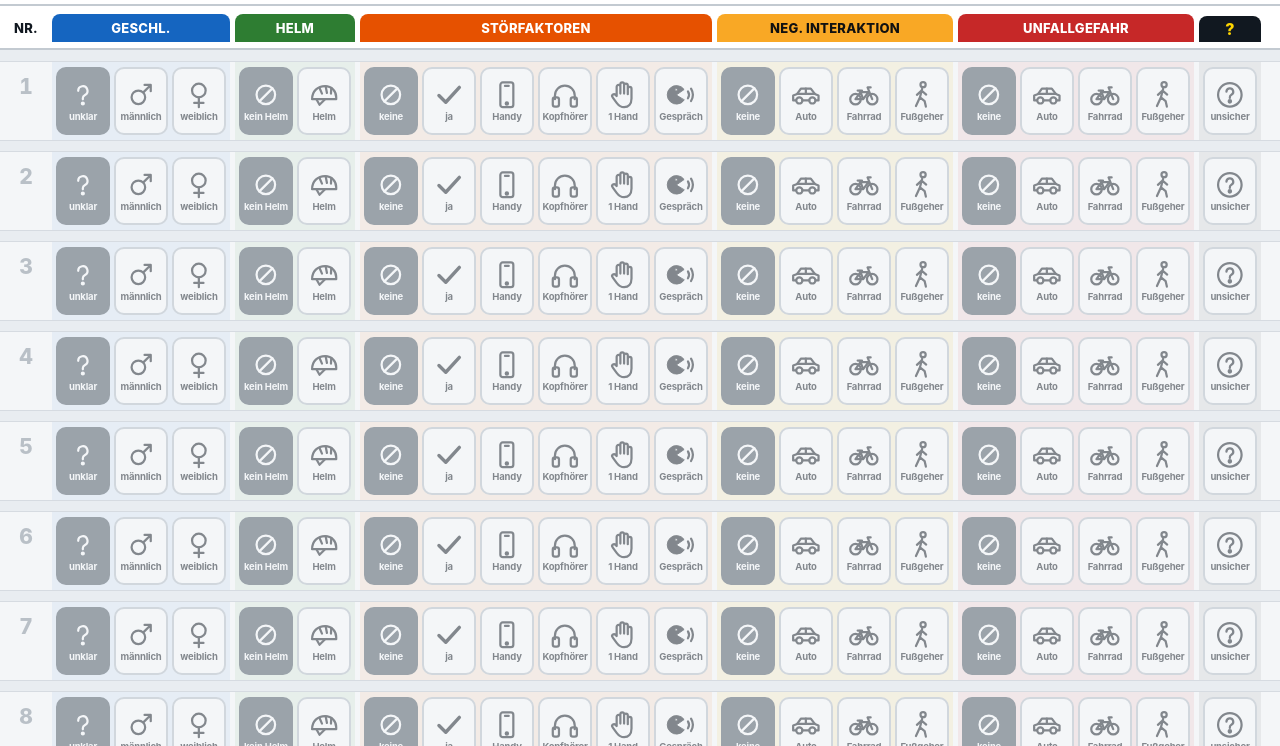
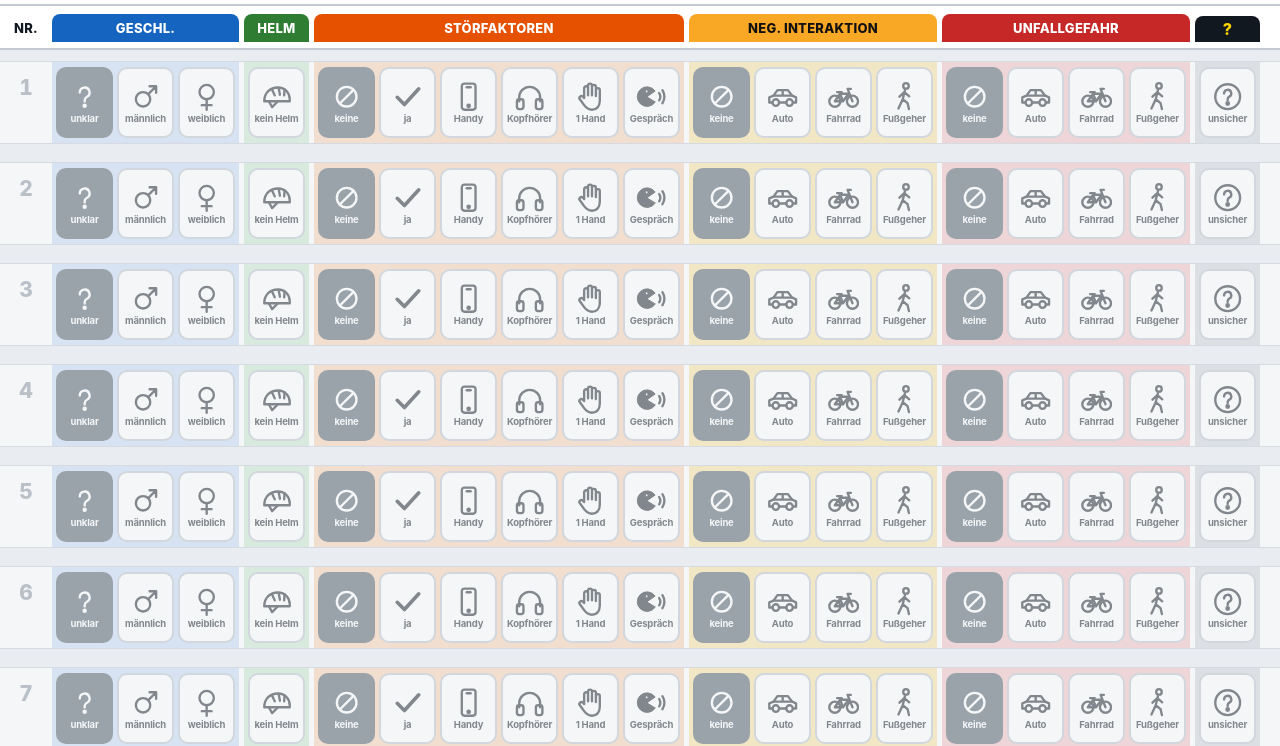
Before and after one commit to Speckzange/Fahrradz-hler, a plain HTML site: page index.html in a window 1280 px wide. Shown: the part 54-800 px from the top of the page. Drawn offline with Linux system fonts and the light colour scheme.

Commit message:
Helm als ein Feld, mehr Zeilenabstand, kräftigere Hintergrundfarben
Co-Authored-By: Claude Opus 5.5 <noreply@anthropic.com>
Claude-Session: https://claude.ai/code/session_01Kpcaaddubyh8tqqxwxpn4i

```diff
--- a/index.html
+++ b/index.html
@@ -29,7 +29,7 @@ button{font-family:inherit;touch-action:manipulation;cursor:pointer}
 .head .nr{width:52px;text-align:center;align-self:center}
 .head .h{text-align:center;border-radius:8px 8px 0 0;padding:6px 0;color:#fff;margin-right:5px}
 .head .h.q{color:#FFD600;font-size:16px;padding:3px 0}
-#list{flex:1;overflow-y:auto;-webkit-overflow-scrolling:touch;display:flex;flex-direction:column;gap:12px;padding:12px 0 40vh}
+#list{flex:1;overflow-y:auto;-webkit-overflow-scrolling:touch;display:flex;flex-direction:column;gap:20px;padding:12px 0 40vh}
 .row{display:flex;align-items:stretch;background:#fff;box-shadow:0 1px 0 #c3cad1,0 -1px 0 #c3cad1;flex:none}
 .row.act{outline:3px solid var(--ink);outline-offset:-3px}
 .row.free{opacity:.5}
@@ -96,9 +96,8 @@ const CATS=[
   {k:'n',label:'unklar',icon:'unbekannt',col:NE,x:'unklar'},
   {k:'m',label:'männlich',icon:'maennlich',col:'#1565C0',x:'männlich'},
   {k:'w',label:'weiblich',icon:'weiblich',col:'#9C27B0',x:'weiblich'}]},
- {id:'h',name:'Helm',short:'Helm',multi:false,opts:[
-  {k:'n',label:'kein Helm',icon:'nein',col:NE},
-  {k:'j',label:'Helm',icon:'helm',col:'#2E7D32',x:''}]},
+ {id:'h',name:'Helm',short:'Helm',binary:true,opts:[
+  {k:'j',label:'Helm',off:'kein Helm',icon:'helm',col:'#2E7D32',x:''}]},
  {id:'s',name:'Störfaktoren',short:'Störfaktoren',multi:true,opts:[
   {k:'n',label:'keine',icon:'nein',col:NE},
   {k:'ja',label:'ja',icon:'haken',col:'#E65100',x:'ja'},
@@ -119,7 +118,7 @@ const CATS=[
  {id:'q',name:'Unsicher',short:'?',toggle:true,opts:[
   {k:'q',label:'unsicher',icon:'unsicher',col:'#111820',fg:'#FFD600',x:'Unsicher'}]}];
 const CATCOL={g:'#1565C0',h:'#2E7D32',s:'#E65100',i:'#F9A825',u:'#C62828',q:'#111820'};
-const TINT={g:'#e3edf9',h:'#e5f2e6',s:'#fdeadb',i:'#fdf3d3',u:'#f9e1e1',q:'#e4e4e4'};
+const TINT={g:'#c6daf3',h:'#c8e6cb',s:'#fbcfae',i:'#fae19a',u:'#f3bdbd',q:'#cfd3d7'};
 const FREE=10, KEY='fahrradzaehler_v1';
 const $=id=>document.getElementById(id);
 const svg=n=>`<svg viewBox="0 0 48 48" fill="none" stroke="currentColor" stroke-width="3.6" stroke-linecap="round" stroke-linejoin="round" aria-hidden="true">${ICONS[n]}</svg>`;
@@ -140,14 +139,14 @@ function persist(){
 function restore(){
   try{const d=JSON.parse(localStorage.getItem(KEY)||'null');if(d&&Array.isArray(d.rows))rows=d.rows.filter(valid);}catch(e){rows=[]}
 }
-function valid(r){if(!r||typeof r!=='object'||!r.s)return false;if(!Array.isArray(r.s.q))r.s.q=[];return CATS.every(c=>Array.isArray(r.s[c.id])&&(c.toggle||r.s[c.id].length)&&r.s[c.id].every(k=>c.opts.some(o=>o.k===k)))}
+function valid(r){if(!r||typeof r!=='object'||!r.s)return false;if(!Array.isArray(r.s.q))r.s.q=[];return CATS.every(c=>Array.isArray(r.s[c.id])&&(c.toggle||r.s[c.id].length)&&r.s[c.id].every(k=>(c.binary&&k==='n')||c.opts.some(o=>o.k===k)))}
 function snapshot(){undo.push(JSON.stringify(rows));if(undo.length>200)undo.shift();$('bUndo').disabled=false}
 
 /* ---------- rendering ---------- */
 function layout(){
   const W=document.getElementById('app').clientWidth;
   const fixed=52+6*(8+5)+14*4+6;
-  const tw=Math.max(40,Math.min(70,Math.floor((W-fixed)/20)));
+  const tw=Math.max(40,Math.min(70,Math.floor((W-fixed)/19)));
   document.documentElement.style.setProperty('--tw',tw+'px');
   document.documentElement.style.setProperty('--th',Math.round(tw*1.25)+'px');
   $('head').innerHTML='<div class="nr">Nr.</div>'+CATS.map(c=>`<div class="h ${c.id}" style="width:${c.opts.length*tw+(c.opts.length-1)*4+8}px;background:${CATCOL[c.id]};${c.id==='i'?'color:#111':''}">${c.short}</div>`).join('');
@@ -157,7 +156,7 @@ function rowHTML(i){
   return `<div class="num">${i+1}<button class="del" data-del="${i}" aria-label="Zeile löschen">${TRASH}</button></div>`+
    CATS.map(c=>`<div class="grp" style="background:${TINT[c.id]}">`+c.opts.map(o=>{
      const on=r.s[c.id].includes(o.k);
-     return `<button class="tile${on?' sel':''}" style="--c:${o.col};--f:${o.fg||'#fff'}" data-i="${i}" data-c="${c.id}" data-k="${o.k}">${svg(o.icon)}<span>${o.label}</span></button>`}).join('')+'</div>').join('');
+     return `<button class="tile${on?' sel':''}" style="--c:${o.col};--f:${o.fg||'#fff'}" data-i="${i}" data-c="${c.id}" data-k="${o.k}">${svg(o.icon)}<span>${on||!o.off?o.label:o.off}</span></button>`}).join('')+'</div>').join('');
 }
 function makeRow(i){const d=document.createElement('div');d.className='row'+(rows[i].u?'':' free')+(i===act?' act':'');d.innerHTML=rowHTML(i);return d}
 function pad(){let added=false;while(rows.length-1-lastUsed()<FREE){rows.push(blank());added=true}return added}
@@ -182,6 +181,7 @@ function tap(i,cid,k){
   snapshot();
   const c=CATS.find(x=>x.id===cid);let s=rows[i].s[cid].slice();
   if(c.toggle)s=s.includes(k)?[]:[k];
+  else if(c.binary)s=s.includes(k)?['n']:[k];
   else if(k==='n')s=['n'];
   else if(c.multi){s=s.filter(x=>x!=='n');s=s.includes(k)?s.filter(x=>x!==k):[...s,k];if(!s.length)s=['n'];}
   else s=[k];
--- a/sw.js
+++ b/sw.js
@@ -1,5 +1,5 @@
 // Offline-Cache: zuerst Netz (für Updates), sonst gespeicherte Version
-const C='radzaehler-v2';
+const C='radzaehler-v3';
 const FILES=['./','index.html','manifest.webmanifest','icon-180.png','icon-192.png','icon-512.png'];
 self.addEventListener('install',e=>{e.waitUntil(caches.open(C).then(c=>c.addAll(FILES)));self.skipWaiting()});
 self.addEventListener('activate',e=>{e.waitUntil(caches.keys().then(k=>Promise.all(k.filter(x=>x!==C).map(x=>caches.delete(x)))));self.clients.claim()});
```
